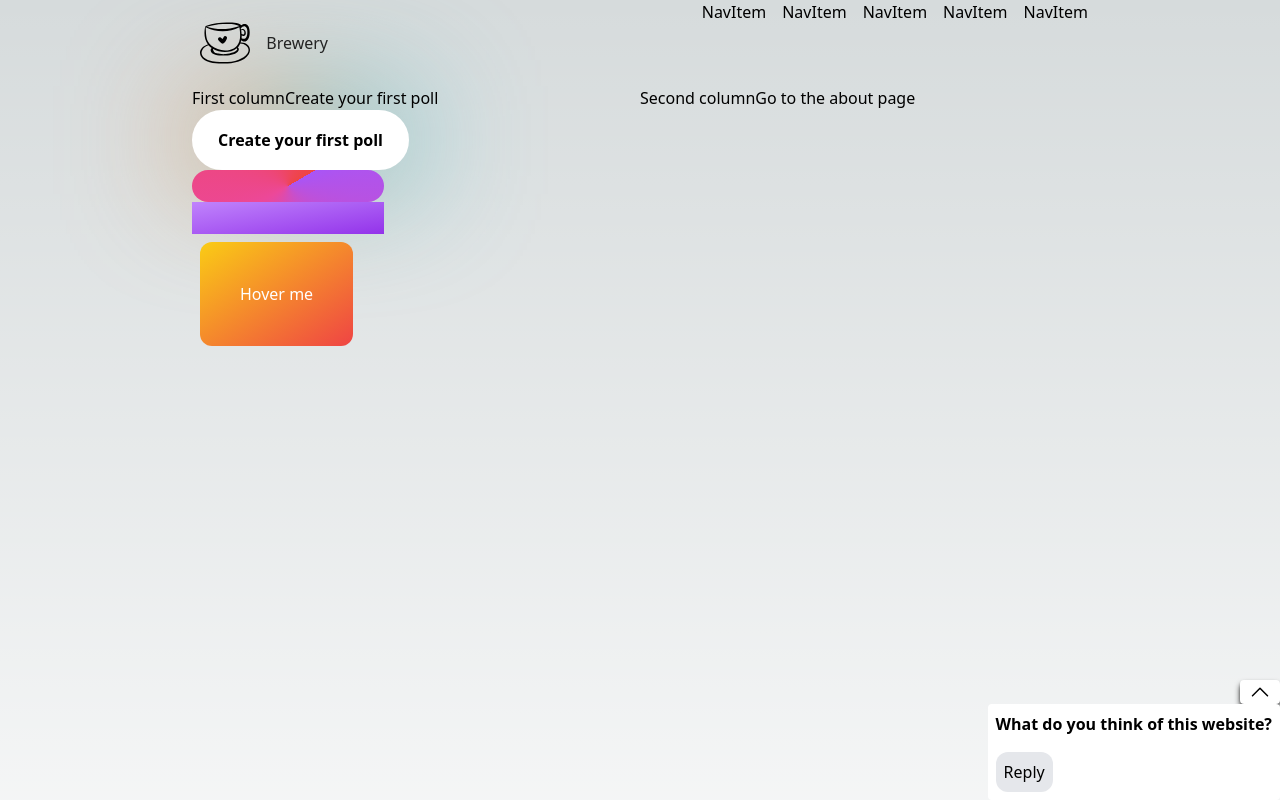
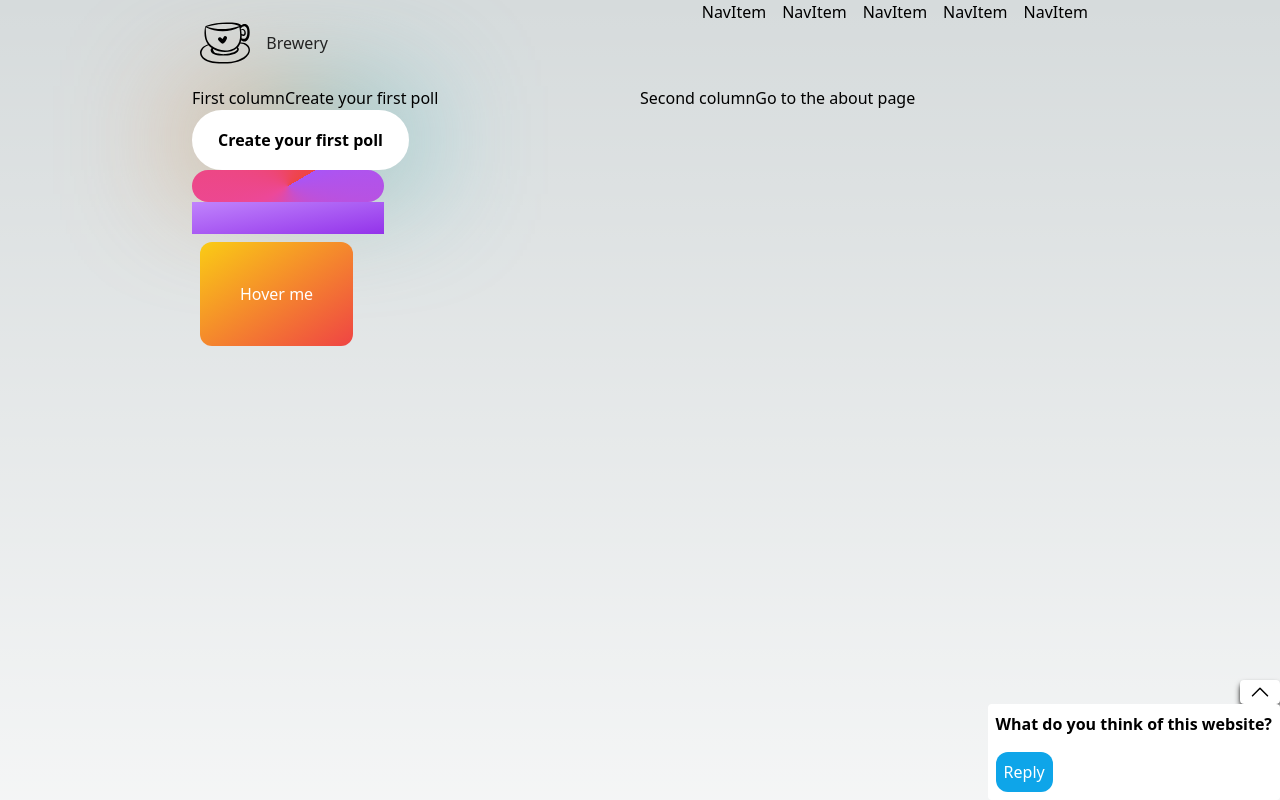
Before and after one commit to coffee-crew/brewery, a Next.js app: page / in a window 1280 px wide. Shown: the top 800 px of the page. Built offline with nearby package versions, Linux system fonts and the light colour scheme.

Commit message:
refactored styling

```diff
--- a/src/components/survey/ModalIntro.tsx
+++ b/src/components/survey/ModalIntro.tsx
@@ -9,7 +9,7 @@ export const ModalIntro = ({ title, onClick }: ModalIntroProps) => {
       <div className="m-2 font-bold">{title}</div>
       <button
         type="button"
-        className="m-2 rounded-xl bg-gray-200 p-2 text-black hover:bg-gray-400 focus:bg-gray-400 focus:outline-none active:bg-gray-400"
+        className="m-2 rounded-xl bg-sky-500 p-2 text-white hover:bg-sky-700 focus:bg-sky-700 focus:outline-none focus:ring focus:ring-sky-900 active:bg-sky-700 disabled:bg-sky-700 disabled:opacity-50"
         onClick={onClick}
       >
         Reply
--- a/src/components/survey/RangeSurvey.tsx
+++ b/src/components/survey/RangeSurvey.tsx
@@ -56,7 +56,7 @@ export const RangeSurvey = ({ description, max, min, title, step }: RangeSurveyP
       <button
         type="submit"
         value="submit"
-        className="m-2 rounded-xl bg-gray-200 p-2 text-black hover:bg-gray-400 focus:bg-gray-400 focus:outline-none active:bg-gray-400 disabled:bg-pink-400"
+        className="m-2 rounded-xl bg-sky-500 p-2 text-white hover:bg-sky-700 focus:bg-sky-700 focus:outline-none focus:ring focus:ring-sky-900 active:bg-sky-700 disabled:bg-sky-700 disabled:opacity-50"
         disabled={!selectedRating}
       >
         Submit
--- a/src/components/survey/SurveyModal.tsx
+++ b/src/components/survey/SurveyModal.tsx
@@ -12,6 +12,8 @@ interface SurveyModalProps {
 export const SurveyModal = ({ description, title, children }: SurveyModalProps) => {
   const [isOpen, setIsOpen] = useState(false)
 
+  console.log(`isOpen: ${isOpen}`)
+
   return (
     <div className="fixed bottom-0 right-0 z-50">
       <div className="flex flex-col items-end">
```
